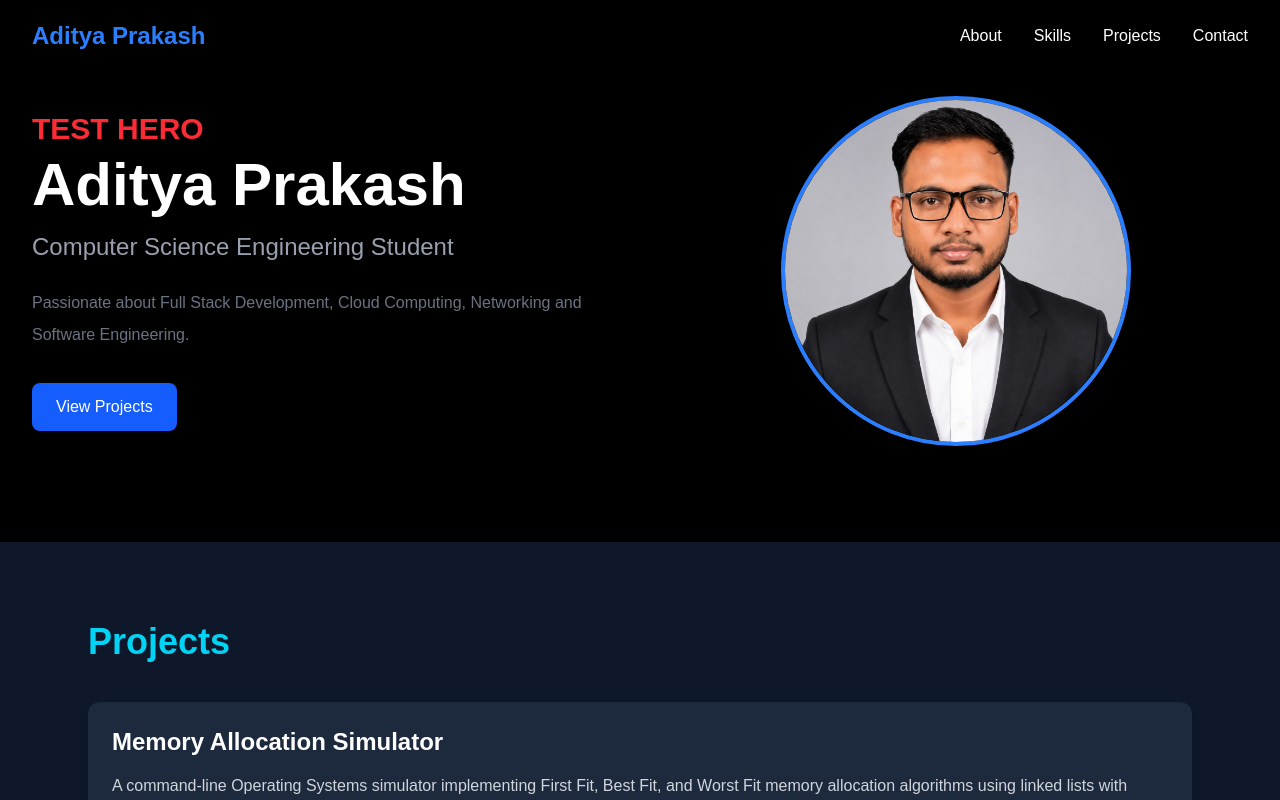
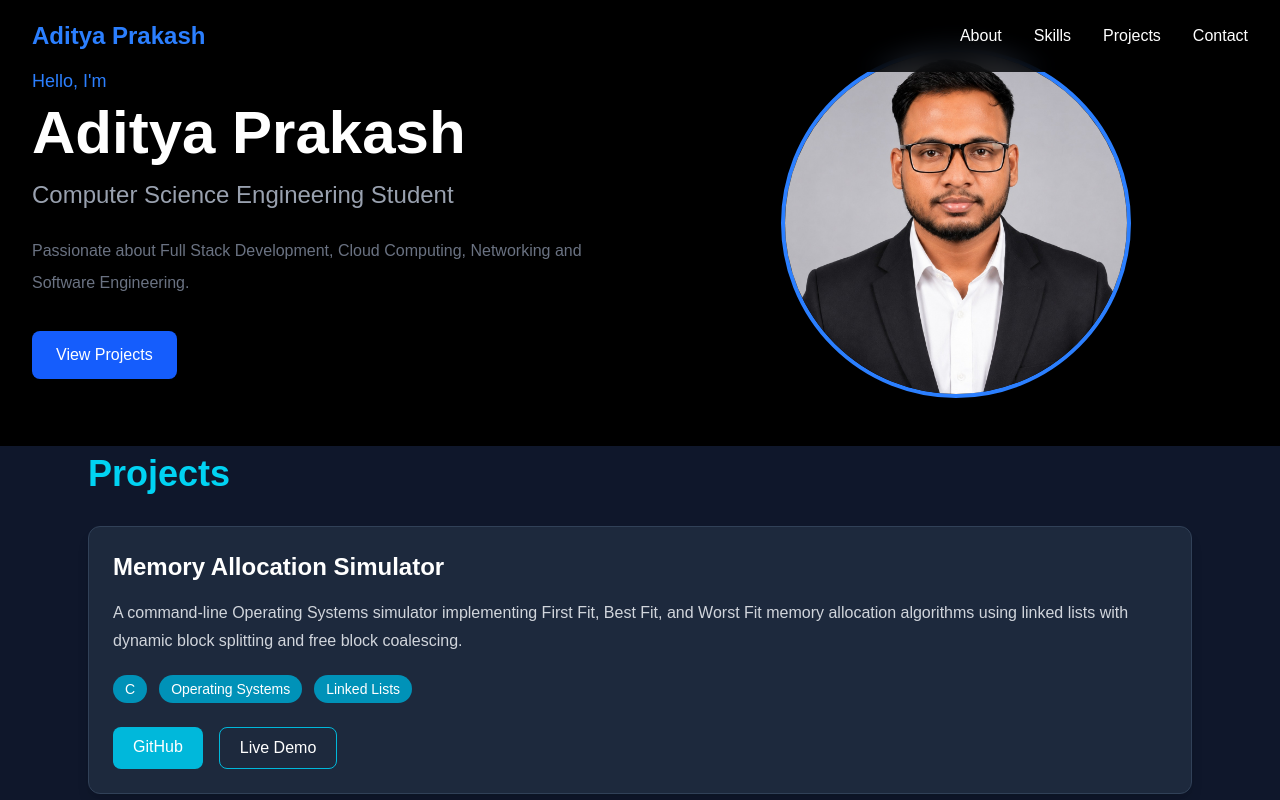
Before and after one commit to AdityaPrakash2153/portfolio, a Next.js app: page / in a window 1280 px wide. Shown: the top 800 px of the page. Built offline with nearby package versions, Linux system fonts and the light colour scheme.

Commit message:
Adjust project section spacing

```diff
--- a/app/components/Hero.tsx
+++ b/app/components/Hero.tsx
@@ -2,13 +2,13 @@ import Image from "next/image";
 
 export default function Hero() {
   return (
-    <section className="bg-black text-white flex items-center justify-center px-8 py-24">
+    <section className="bg-black text-white flex items-center justify-center px-8 py-12">
       <div className="max-w-7xl w-full grid md:grid-cols-2 gap-12 items-center">
 
         {/* Left Side */}
         <div>
-          <p className="text-red-500 text-3xl font-bold">
-  TEST HERO
+          <p className="text-blue-500 text-lg">
+  Hello, I'm
 </p>
 
           <h1 className="text-6xl font-bold mt-2">
--- a/app/components/Projects.tsx
+++ b/app/components/Projects.tsx
@@ -1,40 +1,46 @@
 export default function Projects() {
   return (
-    <section id="projects" className="py-20 bg-slate-900 text-white">
+    <section
+      id="projects"
+      className="bg-slate-900 text-white pt-2 pb-16"
+    >
       <div className="max-w-6xl mx-auto px-6">
-        <h2 className="text-4xl font-bold text-cyan-400 mb-10">
+        <h2 className="text-4xl font-bold text-cyan-400 mb-8">
           Projects
         </h2>
 
-        <div className="bg-slate-800 rounded-xl p-6 shadow-lg">
+        <div className="bg-slate-800 rounded-xl p-6 shadow-lg border border-slate-700">
           <h3 className="text-2xl font-semibold">
             Memory Allocation Simulator
           </h3>
 
-          <p className="mt-4 text-gray-300">
+          <p className="mt-4 text-gray-300 leading-7">
             A command-line Operating Systems simulator implementing
             First Fit, Best Fit, and Worst Fit memory allocation
             algorithms using linked lists with dynamic block splitting
             and free block coalescing.
           </p>
 
-          <div className="flex gap-3 mt-5 flex-wrap">
-            <span className="bg-cyan-600 px-3 py-1 rounded">
+          <div className="flex flex-wrap gap-3 mt-5">
+            <span className="bg-cyan-600 px-3 py-1 rounded-full text-sm">
               C
             </span>
-            <span className="bg-cyan-600 px-3 py-1 rounded">
+
+            <span className="bg-cyan-600 px-3 py-1 rounded-full text-sm">
               Operating Systems
             </span>
-            <span className="bg-cyan-600 px-3 py-1 rounded">
+
+            <span className="bg-cyan-600 px-3 py-1 rounded-full text-sm">
               Linked Lists
             </span>
           </div>
 
-          <div className="mt-6 flex gap-4">
+          <div className="flex gap-4 mt-6">
             <a
               href="https://github.com/AdityaPrakash2153/memory-simulator"
               target="_blank"
-              className="bg-cyan-500 px-5 py-2 rounded hover:bg-cyan-600"
+              rel="noopener noreferrer"
+              className="bg-cyan-500 hover:bg-cyan-600 px-5 py-2 rounded-lg transition"
             >
               GitHub
             </a>
@@ -42,7 +48,8 @@ export default function Projects() {
             <a
               href="https://memory-simulator--adityaprakash07.replit.app"
               target="_blank"
-              className="border border-cyan-500 px-5 py-2 rounded hover:bg-cyan-500"
+              rel="noopener noreferrer"
+              className="border border-cyan-500 hover:bg-cyan-500 px-5 py-2 rounded-lg transition"
             >
               Live Demo
             </a>
```
